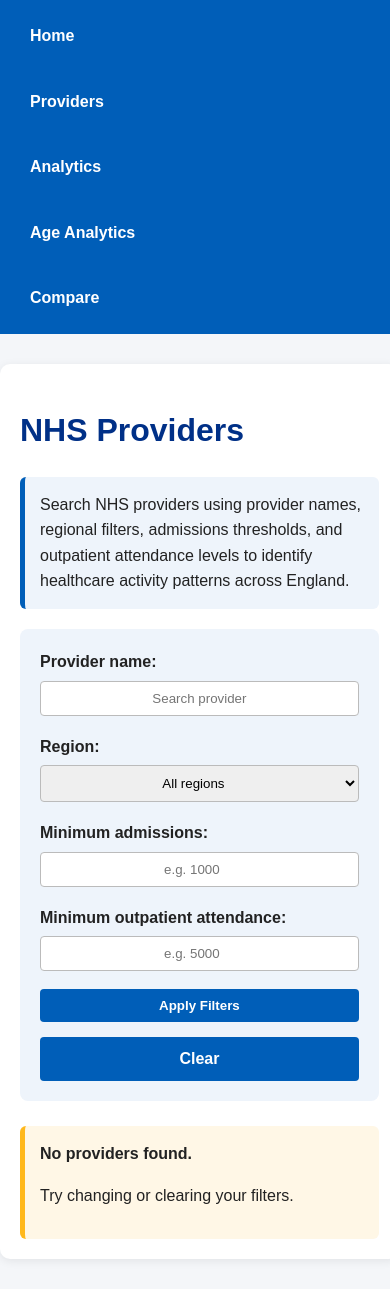
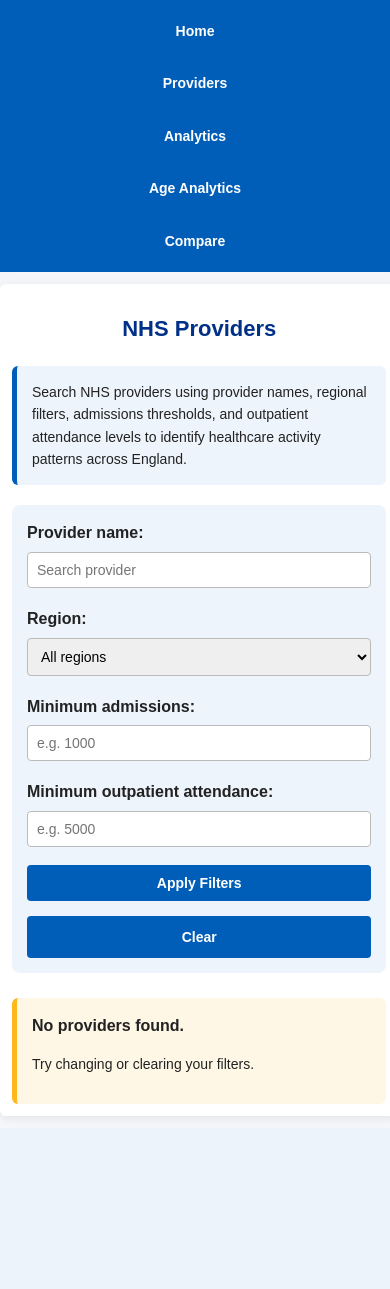
Before and after one commit to 52533734/nhs-hospital-activity, a Flask app: page /providers in a window 390 px wide. After the commit the page ends 1117 px from the top, so only its background shows below. Run offline with Flask 3, Linux system fonts and the light colour scheme.

Commit message:
Improve responsive layout for mobile and tablet screens

```diff
--- a/app/static/css/style.css
+++ b/app/static/css/style.css
@@ -7,16 +7,17 @@ body {
     line-height: 1.6;
 }
 
-/* Top navigation bar */
+/* Navigation */
 nav {
     background-color: #005eb8;
     padding: 16px 40px;
     display: flex;
+    justify-content: center;
+    align-items: center;
     gap: 24px;
-    align-items: center;
+    flex-wrap: wrap;
 }
 
-/* Navigation links */
 nav a {
     color: white;
     text-decoration: none;
@@ -25,13 +26,11 @@ nav a {
     border-radius: 4px;
 }
 
-/* Navigation hover effect */
 nav a:hover {
     background-color: #003087;
-    text-decoration: none;
 }
 
-/* Main content container */
+/* Main container */
 main {
     width: 90%;
     max-width: 1200px;
@@ -42,31 +41,28 @@ main {
     box-shadow: 0 2px 10px rgba(0, 0, 0, 0.08);
 }
 
-/* Main page heading */
+/* Headings */
 h1 {
     color: #003087;
     margin-bottom: 10px;
 }
 
-/* Section headings */
 h2 {
     color: #005eb8;
     margin-top: 30px;
 }
 
-/* Paragraph formatting */
 p {
     max-width: 900px;
 }
 
-/* Horizontal divider line */
 hr {
     border: none;
     border-top: 1px solid #ddd;
     margin: 28px 0;
 }
 
-/* General form styling */
+/* Forms */
 form {
     margin-bottom: 25px;
     padding: 20px;
@@ -74,20 +70,19 @@ form {
     border-radius: 8px;
 }
 
-/* Form labels */
 label {
     font-weight: bold;
 }
 
-/* Form input fields */
 input,
 select {
     padding: 9px;
     border: 1px solid #bbb;
     border-radius: 4px;
+    box-sizing: border-box;
 }
 
-/* Shared button styling */
+/* Buttons */
 button,
 .button,
 .details-button {
@@ -100,24 +95,22 @@ button,
     display: inline-block;
     font-weight: bold;
     cursor: pointer;
+    text-align: center;
 }
 
-/* Button hover effect */
 button:hover,
 .button:hover,
 .details-button:hover {
     background-color: #003087;
     color: white;
-    text-decoration: none;
 }
 
-/* Standard link styling */
 a {
     color: #005eb8;
     font-weight: bold;
 }
 
-/* Table layout styling */
+/* Tables */
 table {
     width: 100%;
     border-collapse: collapse;
@@ -125,7 +118,6 @@ table {
     margin-bottom: 30px;
 }
 
-/* Table header cells */
 th {
     background-color: #005eb8;
     color: white;
@@ -133,28 +125,26 @@ th {
     text-align: left;
 }
 
-/* Table body cells */
 td {
     border: 1px solid #ddd;
     padding: 11px;
 }
 
-/* Alternate row colors */
 tr:nth-child(even) {
     background-color: #f2f6fb;
 }
 
-/* Row hover highlight */
 tr:hover {
     background-color: #e8f1f8;
 }
 
-/* Provider name formatting */
-.provider-name {
-    font-weight: bold;
+/* Allows wide tables to scroll on small screens */
+.table-wrapper {
+    width: 100%;
+    overflow-x: auto;
 }
 
-/* Error message styling */
+/* Messages */
 .error-message {
     background-color: #fdecea;
     color: #8a1f11;
@@ -163,7 +153,6 @@ tr:hover {
     border-radius: 4px;
 }
 
-/* Informational message box */
 .info-box {
     background-color: #eef4fb;
     border-left: 5px solid #005eb8;
@@ -172,7 +161,6 @@ tr:hover {
     margin: 20px 0;
 }
 
-/* Empty-state message styling */
 .empty-state {
     background-color: #fff7e6;
     border-left: 5px solid #ffb81c;
@@ -181,43 +169,40 @@ tr:hover {
     margin-top: 20px;
 }
 
-/* Responsive card grid layout */
-.card-grid {
+/* Cards */
+.card-grid,
+.summary-grid {
     display: grid;
     grid-template-columns: repeat(auto-fit, minmax(220px, 1fr));
     gap: 18px;
     margin: 20px 0;
 }
 
-/* Individual feature card */
 .card {
     background-color: #eef4fb;
     padding: 18px;
     border-radius: 8px;
     border-left: 5px solid #005eb8;
+    word-break: break-word;
 }
 
-/* Card heading */
 .card h3 {
     margin-top: 0;
     color: #003087;
+    font-size: 16px;
 }
 
-/* Large dashboard metric values */
 .card p {
     font-size: 28px;
     font-weight: bold;
     color: #003087;
     margin: 10px 0 0;
-    word-break: break-word;
 }
 
-/* Summary card grid for detail pages */
 .summary-grid {
     grid-template-columns: repeat(auto-fit, minmax(180px, 1fr));
 }
 
-/* Make summary cards more dashboard-like */
 .summary-grid .card {
     min-height: 120px;
     display: flex;
@@ -225,55 +210,28 @@ tr:hover {
     justify-content: center;
 }
 
-/* Smaller card titles */
-.summary-grid .card h3 {
-    font-size: 16px;
-    margin-bottom: 8px;
-}
-
-/* Larger metric values */
-.summary-grid .card p {
-    font-size: 28px;
-    font-weight: bold;
-    color: #003087;
-    margin: 0;
-}
-
-/* Pagination container */
-.pagination {
-    margin-top: 20px;
-    display: flex;
-    gap: 15px;
-    align-items: center;
-}
-
-/* Provider filter form with two fields per row */
+/* Provider filters */
 .provider-filter-form {
     display: grid;
-    grid-template-columns: 1fr 1fr;
+    grid-template-columns: repeat(2, 1fr);
     gap: 18px 30px;
     align-items: end;
 }
 
-/* Each provider filter field */
 .filter-field {
     display: flex;
     flex-direction: column;
 }
 
-/* Provider filter labels */
 .filter-field label {
     margin-bottom: 6px;
 }
 
-/* Provider filter inputs and dropdowns */
 .filter-field input,
 .filter-field select {
     width: 100%;
-    box-sizing: border-box;
 }
 
-/* Provider filter button row */
 .provider-filter-actions {
     grid-column: 1 / -1;
     display: flex;
@@ -281,91 +239,220 @@ tr:hover {
     gap: 15px;
 }
 
-/* Compare page form layout */
+/* Compare form */
 .compare-form {
     display: block;
 }
 
-/* Each compare dropdown row */
 .form-row {
     display: flex;
     align-items: center;
     margin-bottom: 15px;
 }
 
-/* Compare form labels */
 .form-row label {
     width: 120px;
 }
 
-/* Compare form dropdowns */
 .form-row select {
     flex: 1;
 }
 
-/* Compare form button row */
 .form-actions {
     margin-left: 120px;
     display: flex;
     gap: 12px;
 }
 
-/* Responsive layout for smaller screens */
-@media (max-width: 700px) {
+/* Pagination */
+.pagination {
+    margin-top: 20px;
+    display: flex;
+    gap: 15px;
+    align-items: center;
+    flex-wrap: wrap;
+}
 
-    /* Stack navigation vertically on mobile */
+.provider-name {
+    font-weight: bold;
+}
+
+/* Tablet screens */
+@media (max-width: 900px) {
     nav {
-        flex-direction: column;
-        align-items: flex-start;
-        padding: 15px 20px;
+        padding: 14px 24px;
+        gap: 14px;
     }
 
-    /* Reduce content padding on mobile */
     main {
         width: 92%;
-        padding: 20px;
+        padding: 24px;
     }
 
-    /* Stack provider filter fields */
     .provider-filter-form {
         grid-template-columns: 1fr;
     }
 
-    /* Stack provider filter buttons */
-    .provider-filter-actions {
-        flex-direction: column;
+    .card-grid,
+    .summary-grid {
+        grid-template-columns: repeat(auto-fit, minmax(180px, 1fr));
     }
 
-    /* Stack compare form rows */
+    table {
+        font-size: 15px;
+        display: block;
+        overflow-x: auto;
+        white-space: nowrap;
+    }
+}
+
+/* Mobile screens */
+@media (max-width: 600px) {
+    nav {
+        flex-direction: column;
+        justify-content: center;
+        align-items: center;
+        padding: 15px;
+    }
+
+    nav a {
+        display: block;
+        text-align: center;
+        width: 100%;
+        max-width: 250px;
+    }
+
+    main {
+        width: 94%;
+        margin: 16px auto;
+        padding: 16px;
+        border-radius: 6px;
+    }
+
+    h1 {
+        font-size: 24px;
+    }
+
+    h2 {
+        font-size: 20px;
+    }
+
+    form {
+        padding: 15px;
+    }
+
+    .card-grid,
+    .summary-grid {
+        grid-template-columns: 1fr;
+    }
+
+    .card p {
+        font-size: 24px;
+    }
+
+    .provider-filter-actions,
+    .form-actions,
+    .pagination {
+        flex-direction: column;
+        align-items: stretch;
+    }
+
     .form-row {
         flex-direction: column;
         align-items: stretch;
     }
 
-    /* Full-width compare labels */
     .form-row label {
         width: 100%;
         margin-bottom: 6px;
     }
 
-    /* Remove compare button indentation */
     .form-actions {
         margin-left: 0;
-        flex-direction: column;
     }
 
-    /* Full-width form controls on mobile */
     input,
     select,
     button,
-    .button {
+    .button,
+    .details-button {
         width: 100%;
         box-sizing: border-box;
+    }
+
+    table {
+        font-size: 13px;
+    }
+
+    th,
+    td {
+        padding: 8px;
+    }
+}
+
+/* Very small phones */
+@media (max-width: 400px) {
+    nav {
+        padding: 10px;
+        gap: 10px;
+    }
+
+    nav a {
+        width: 100%;
+        max-width: 220px;
+        padding: 10px;
+        font-size: 14px;
+    }
+
+    main {
+        width: 96%;
+        padding: 12px;
+        margin: 12px auto;
+    }
+
+    h1 {
+        font-size: 22px;
         text-align: center;
     }
 
-    /* Smaller table text on mobile */
+    h2 {
+        font-size: 18px;
+    }
+
+    p {
+        font-size: 14px;
+    }
+
+    .card {
+        padding: 14px;
+    }
+
+    .card h3 {
+        font-size: 15px;
+    }
+
+    .card p {
+        font-size: 22px;
+    }
+
     table {
+        font-size: 12px;
+    }
+
+    th,
+    td {
+        padding: 6px;
+    }
+
+    button,
+    .button,
+    .details-button {
+        font-size: 14px;
+        padding: 10px;
+    }
+
+    input,
+    select {
         font-size: 14px;
     }
 }
```
